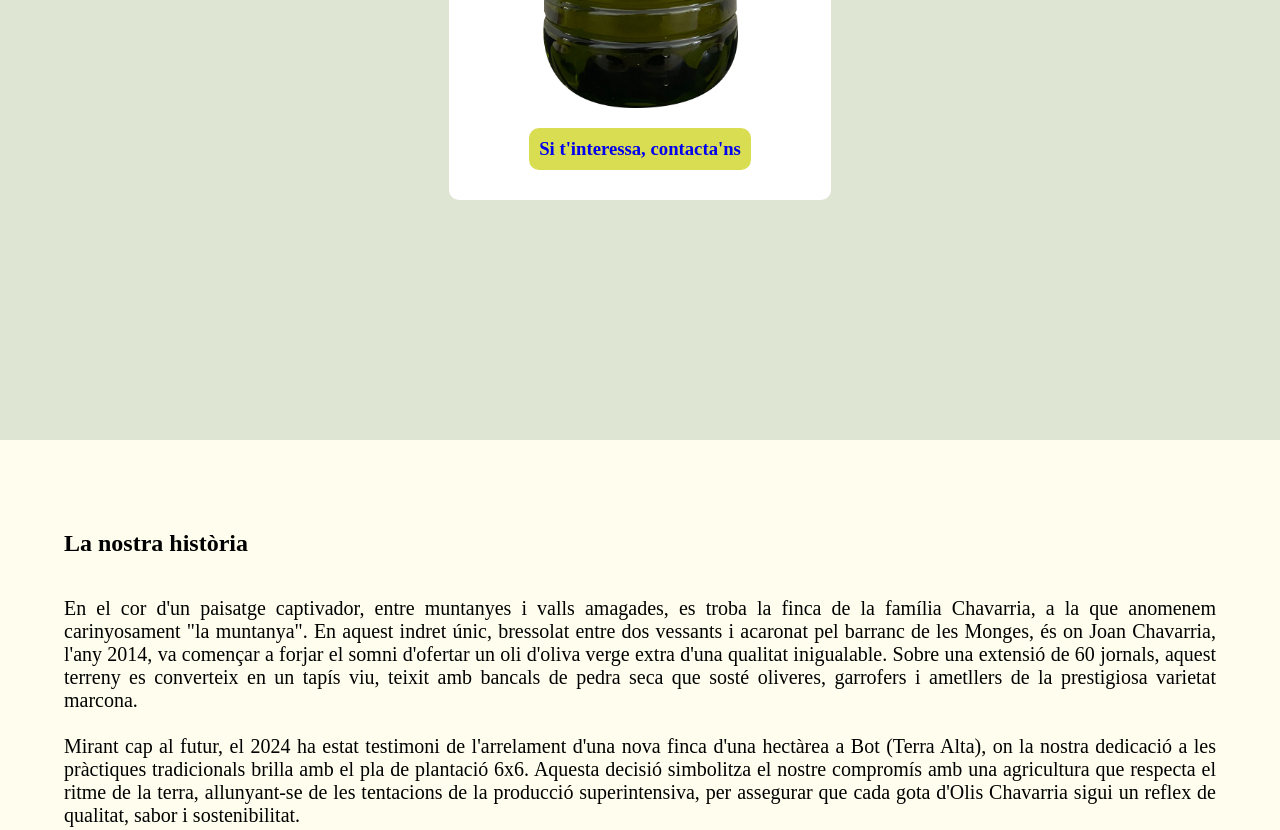
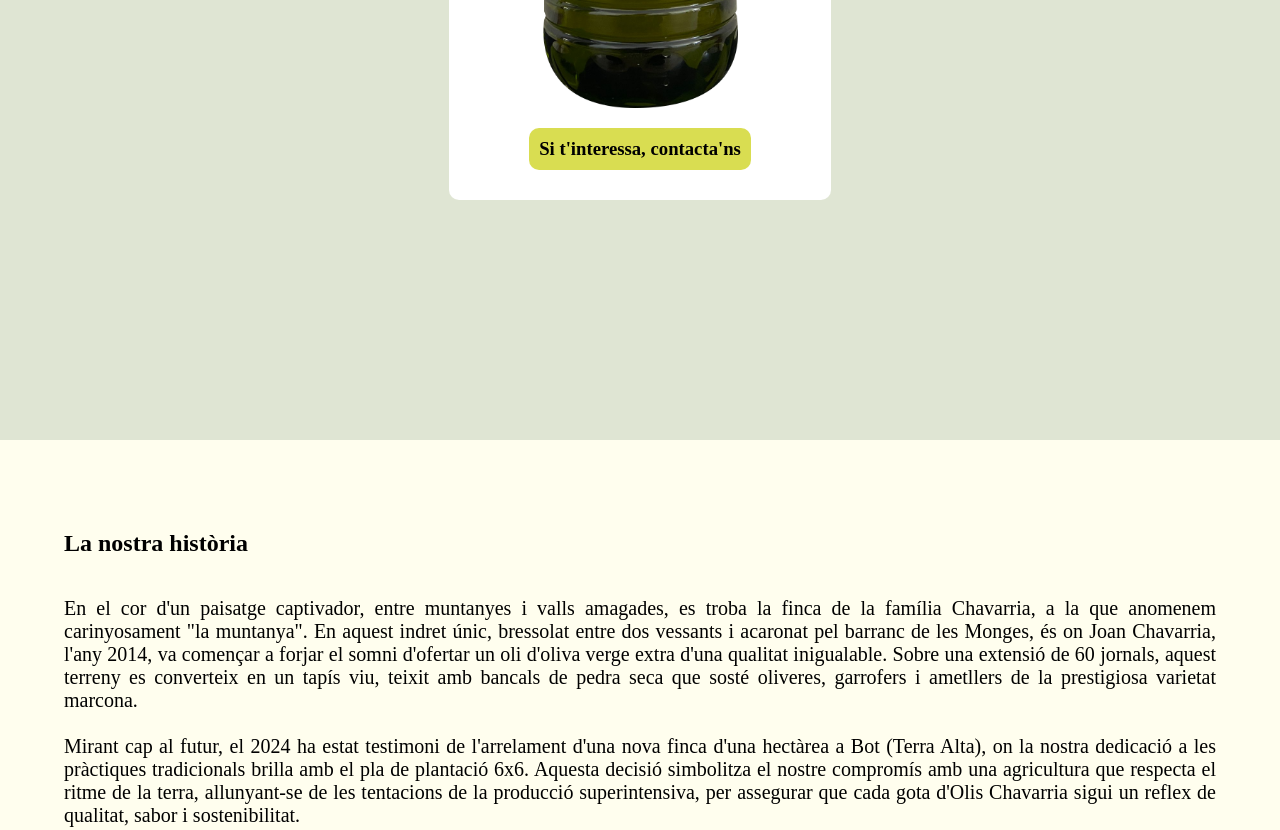
Before and after one commit to Lvago/Olis-Chavarria, a plain HTML site: page index.html in a window 1280 px wide. Shown: the part 1460-2290 px from the top of the page. Drawn offline with Linux system fonts and the light colour scheme.

Commit message:
canvi color links

```diff
--- a/styles.css
+++ b/styles.css
@@ -394,12 +394,19 @@ section {
 
 }
 
-a:link {
+section a:visited {
     text-decoration: none;
+    color: black;
 }
 
-a:hover {
+section a:link {
+    text-decoration: none;
+    color: black;
+}
+
+section a:hover {
     text-decoration: underline;
+    color: #312533;
 }
 
 @media (max-width: 1300px) {
```
